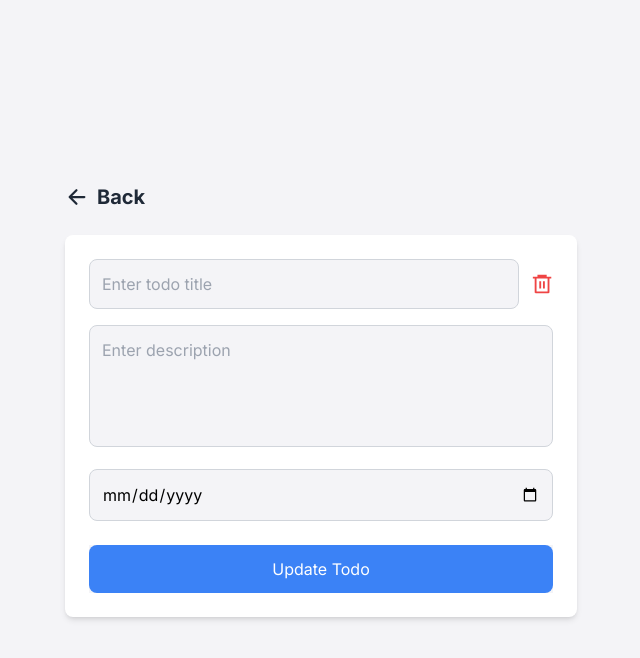
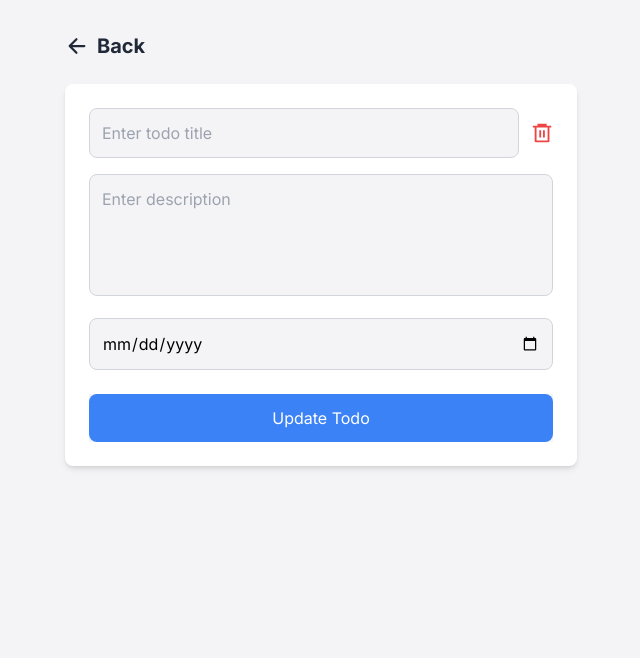
Before and after one commit to vikas809028/TODO, a Next.js app: page /edittodo/1 in a window 1280 px wide. Shown: the top 658 px of the page, without its empty margins (319-959 px from the left). Built offline with nearby package versions, Linux system fonts and the light colour scheme; no server answers.

Commit message:
ui changed

```diff
--- a/app/edittodo/[id]/page.tsx
+++ b/app/edittodo/[id]/page.tsx
@@ -56,7 +56,7 @@
   }, []);
 
   return (
-    <div className="flex flex-col items-center justify-center min-h-screen px-4 py-8">
+    <div className="flex flex-col items-center min-h-screen px-4 py-8">
       {/* Header Section */}
       <div className="w-full max-w-lg">
         <button
```
